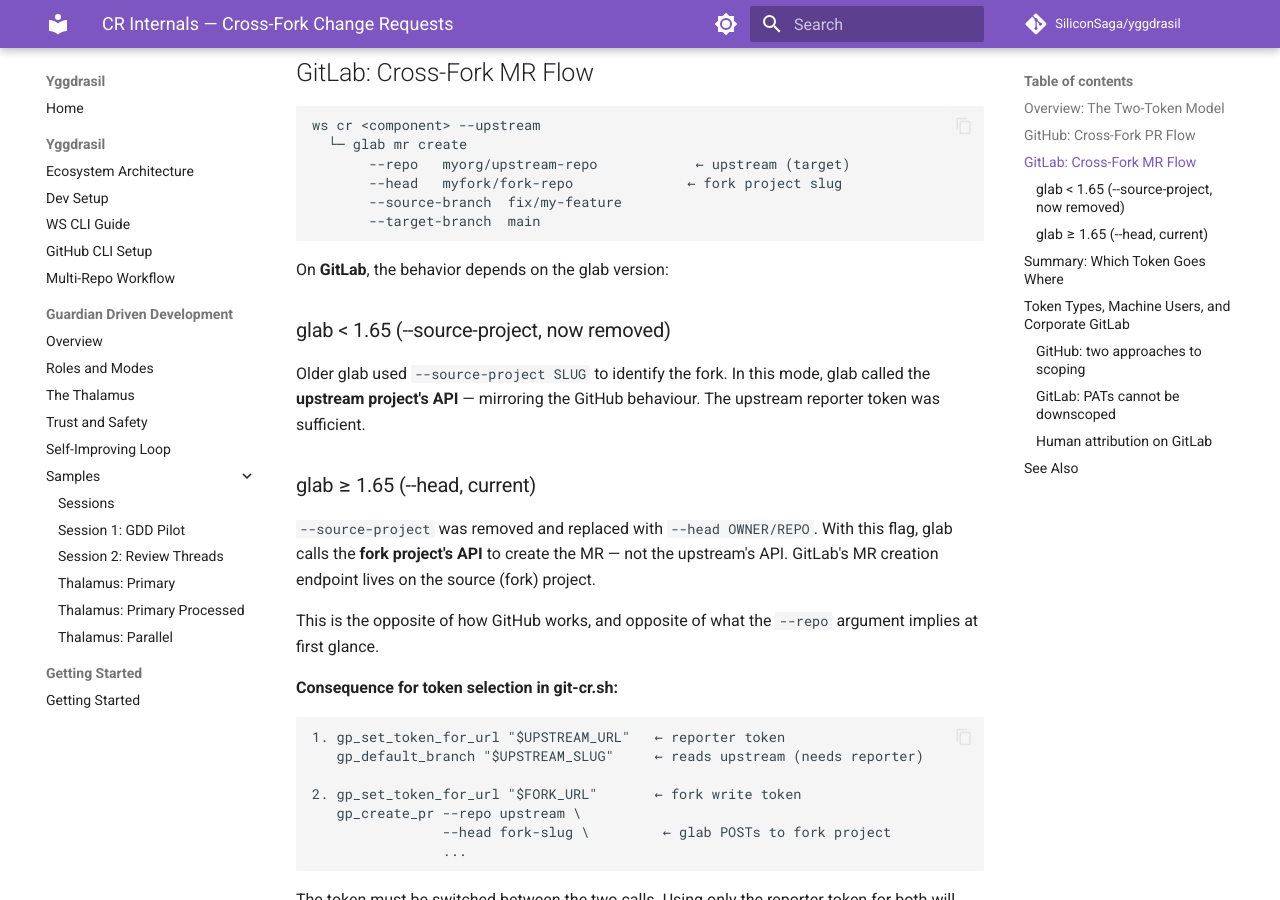
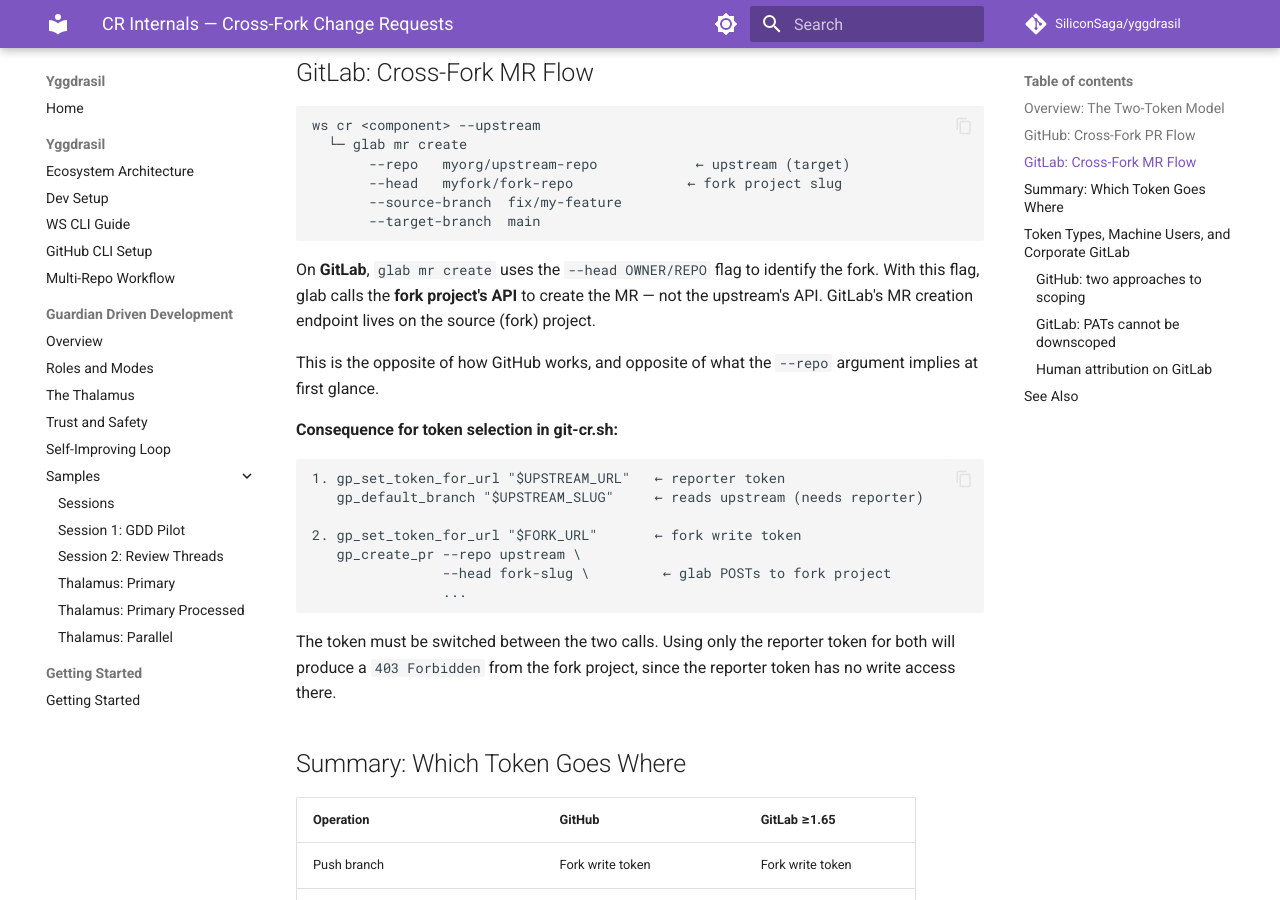
Before and after one commit to SiliconSaga/yggdrasil, an MkDocs documentation site: the page built from docs/cr-internals.md, in a window 1280 px wide and 900 px high, scrolled down 1399 px. Built offline with MkDocs 1.6.1 and Material for MkDocs 9.7.7, drawn with Linux system fonts in a browser that asks for light colours; comment, search, counter and statistics services are not loaded; some of the changed text lies outside the part shown.

Commit message:
fix: address CodeRabbit review round 2 findings
- Remove obsolete glab <1.65 section from cr-internals.md (docs describe
  current state, not history)
- Use actual env var names in cr-internals.md free-tier section
- Fix .env.example self-hosted login to fall back to GITLAB_TOKEN
- Fix ws issue param name: <repo> → <comp> [remote] in AGENTS.md and
  dev-setup.md
- Add Developer vs Reporter role guidance in git-provider-setup.md
- Add blank lines around fenced code block in getting-started (MD031)
- Fix reply subcommand missing from CR probe logic in ws-review.sh
- Update topic-branch-workflow skill to use ws commands instead of raw
  git operations

Co-Authored-By: Claude Opus 4.6 <noreply@anthropic.com>

````diff
--- a/docs/cr-internals.md
+++ b/docs/cr-internals.md
@@ -60,19 +60,9 @@ ws cr <component> --upstream
        --target-branch  main
 ```
 
-On **GitLab**, the behavior depends on the glab version:
-
-### glab < 1.65 (--source-project, now removed)
-
-Older glab used `--source-project SLUG` to identify the fork. In this mode,
-glab called the **upstream project's API** — mirroring the GitHub behaviour.
-The upstream reporter token was sufficient.
-
-### glab ≥ 1.65 (--head, current)
-
-`--source-project` was removed and replaced with `--head OWNER/REPO`.
-With this flag, glab calls the **fork project's API** to create the MR —
-not the upstream's API. GitLab's MR creation endpoint lives on the source
+On **GitLab**, `glab mr create` uses the `--head OWNER/REPO` flag to identify
+the fork. With this flag, glab calls the **fork project's API** to create the
+MR — not the upstream's API. GitLab's MR creation endpoint lives on the source
 (fork) project.
 
 This is the opposite of how GitHub works, and opposite of what the `--repo`
@@ -143,8 +133,8 @@ group where you have Owner access.
 
 The GitLab-native solution is **Group Access Tokens** and **Project Access Tokens**,
 which are created with an explicit role independent of any user. This is what
-yggdrasil uses on self-hosted/paid tiers (e.g. `GITLAB_UPSTREAM_REPORTER_TOKEN`,
-`GITLAB_FORK_WRITE_TOKEN`). On gitlab.com free tier, these token types are not
+yggdrasil uses on self-hosted/paid tiers (e.g. `GITLAB_GDD_GROUP_REPORTER_TOKEN`,
+`GITLAB_GDD_GROUP_WRITE_TOKEN`). On gitlab.com free tier, these token types are not
 available — use a Personal Access Token instead, and point both env vars at the
 same PAT to maintain the routing pattern.
 
````
Also changed, not shown: .agent/skills/topic-branch-workflow/SKILL.md (+19 -24 lines), AGENTS.md (+1 -1 lines), docs/dev-setup.md (+1 -1 lines), docs/getting-started/index.md (+2 -0 lines), docs/git-provider-setup.md (+6 -3 lines), 2 other files.
